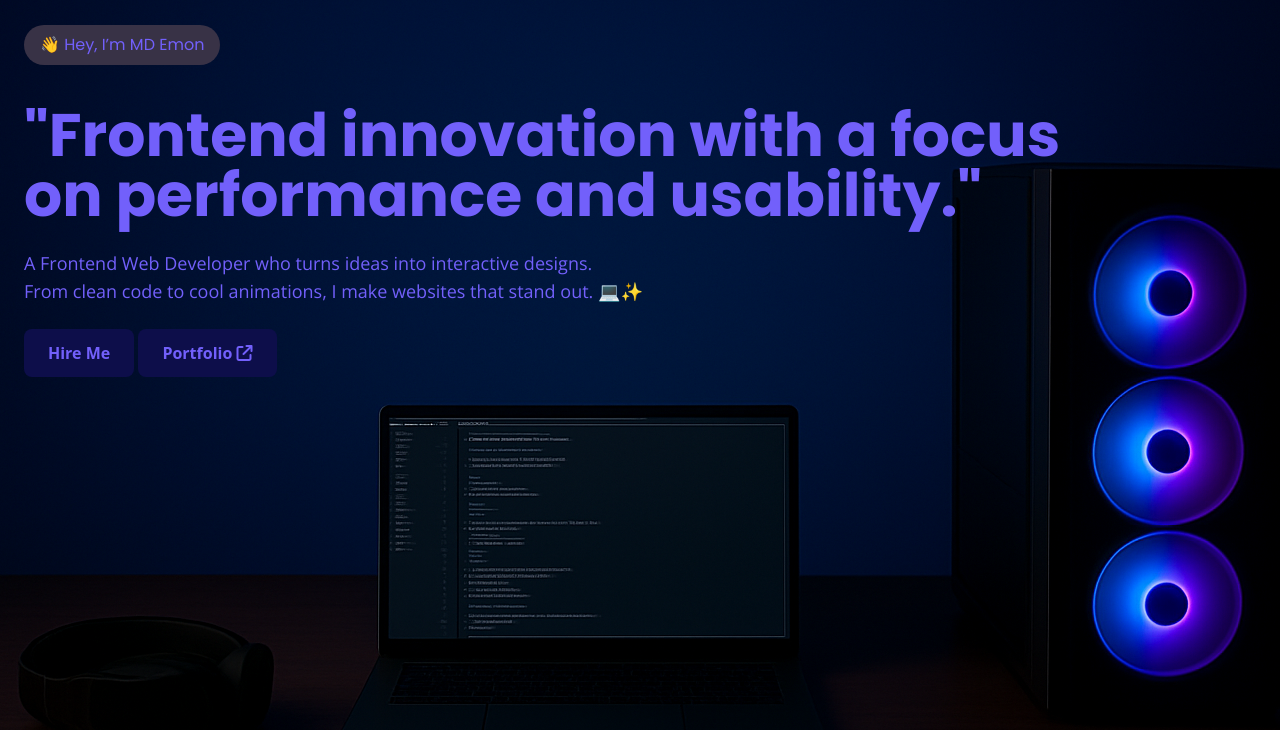
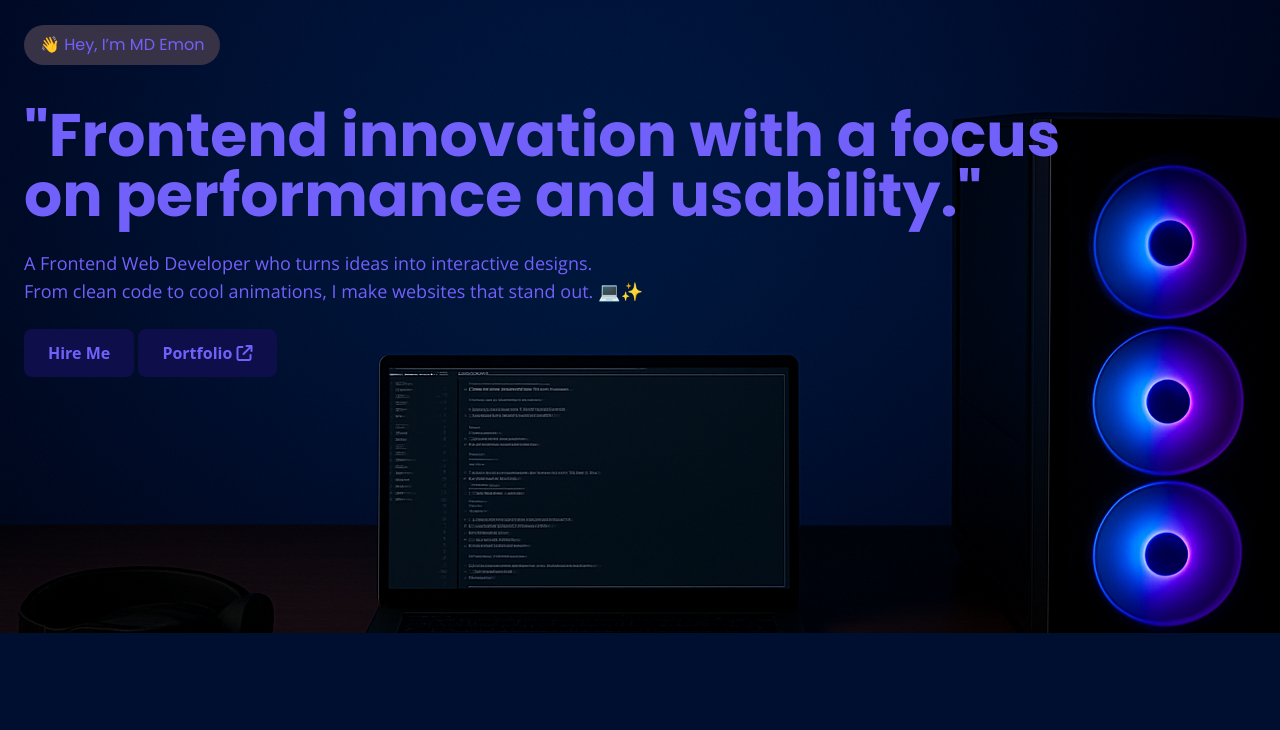
Before and after one commit to emon906/MD-EMON-PORTFULIO, a plain HTML site: page index.html in a window 1280 px wide. Shown: the part 67-797 px from the top of the page. Drawn offline with nearby package versions, Linux system fonts and the light colour scheme.

Commit message:
add changes

```diff
--- a/index.html
+++ b/index.html
@@ -34,7 +34,7 @@
 </head>
 <body>
     <!-- header -->
-   <header class="min-h-screen" style="background: url(./img/ChatGPT\ Image\ Nov\ 4\,\ 2025\,\ 12_07_12\ AM.png); background-position: center; background-repeat: no-repeat;">
+   <header class="pb-64" style="background: url(./img/ChatGPT\ Image\ Nov\ 4\,\ 2025\,\ 12_07_12\ AM.png); background-position: center; background-repeat: no-repeat;">
     <!-- navbar -->
      <div class="navbar mb-[20px]">
   <div class="navbar-start">
```
